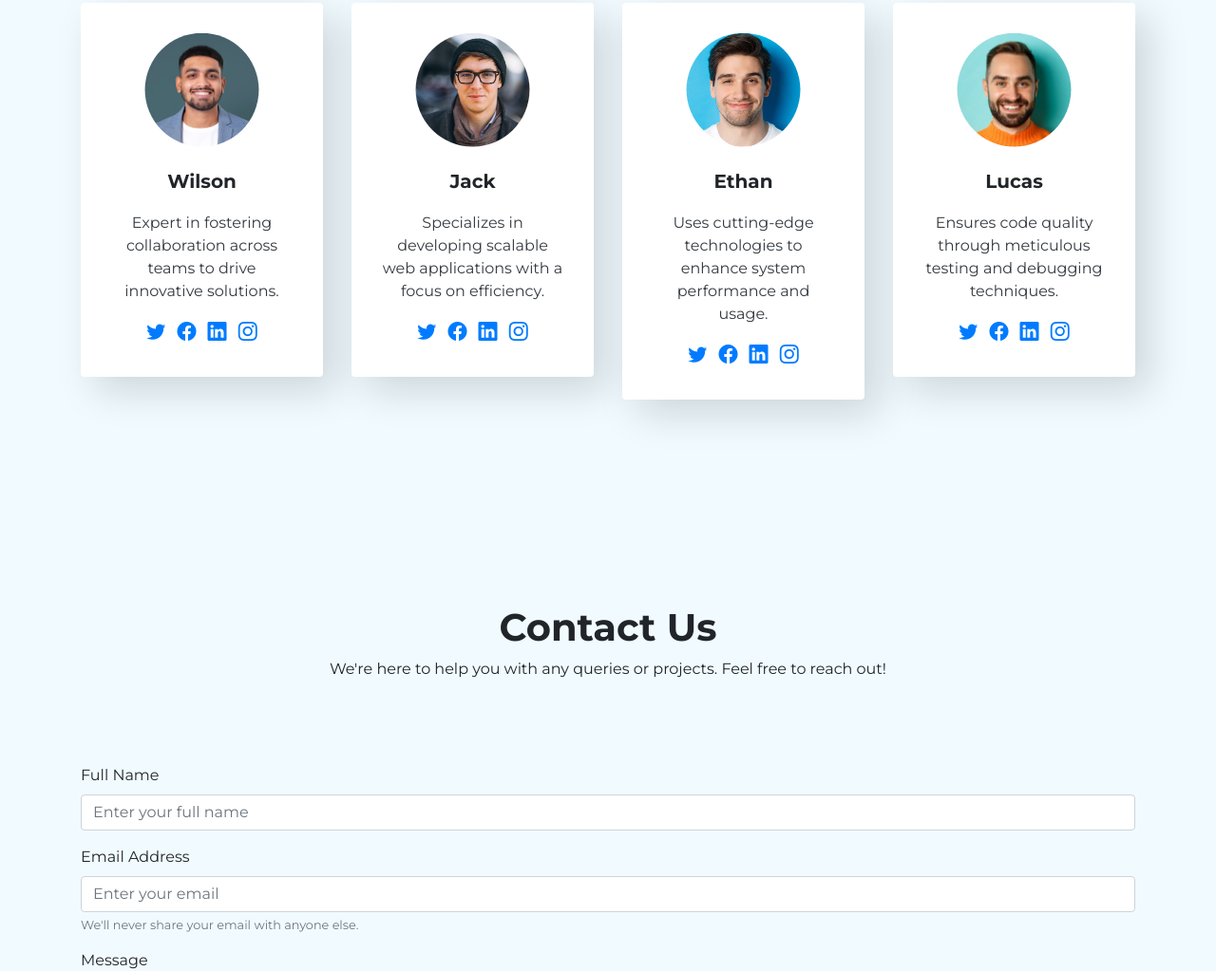
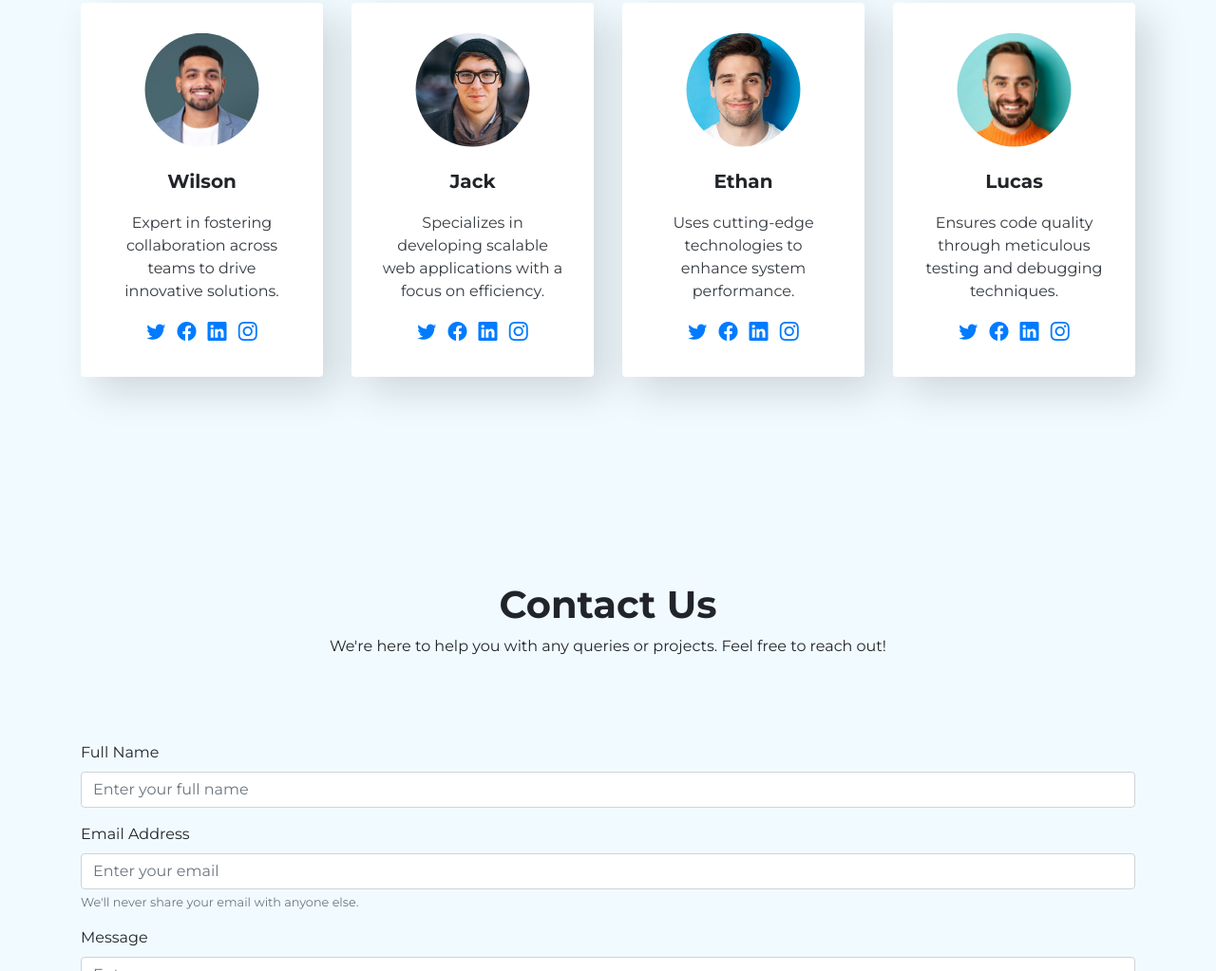
Before and after one commit to Minahil48/Bytech-LandingPage, a plain HTML site: page index.html in a window 1280 px wide. Shown: the part 3335-4358 px from the top of the page at 95% size. Drawn offline with nearby package versions, Linux system fonts and the light colour scheme; files that its build step writes are made by us from their sources.

Commit message:
Update index.html

```diff
--- a/index.html
+++ b/index.html
@@ -277,7 +277,7 @@
                             <img alt="Ethan's profile picture" class="img-fluid mb-3"
                                 src="/Assests/Images/profile-Picture-03.avif">
                             <h3 class="card-title py-2">Ethan</h3>
-                            <p class="card-text">Uses cutting-edge technologies to enhance system performance and usage.</p>
+                            <p class="card-text">Uses cutting-edge technologies to enhance system performance.</p>
                             <div class="socials">
                                 <a href="#" class=" mx-1"><i class="bi bi-twitter"></i></a>
                                 <a href="#" class=" mx-1"><i class="bi bi-facebook"></i></a>
```
